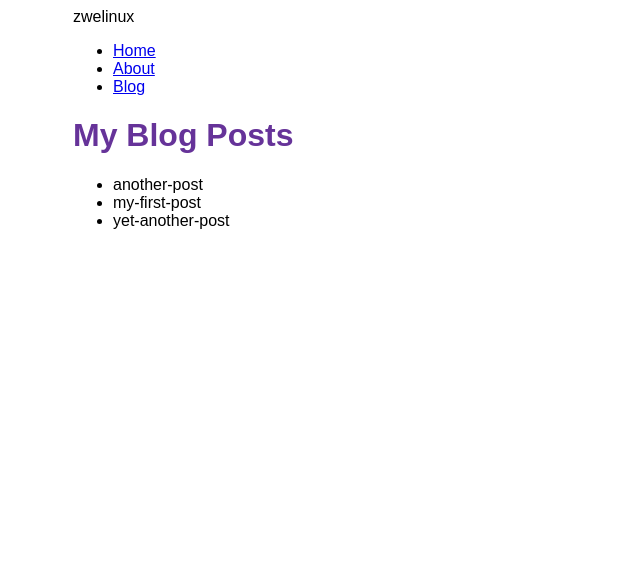
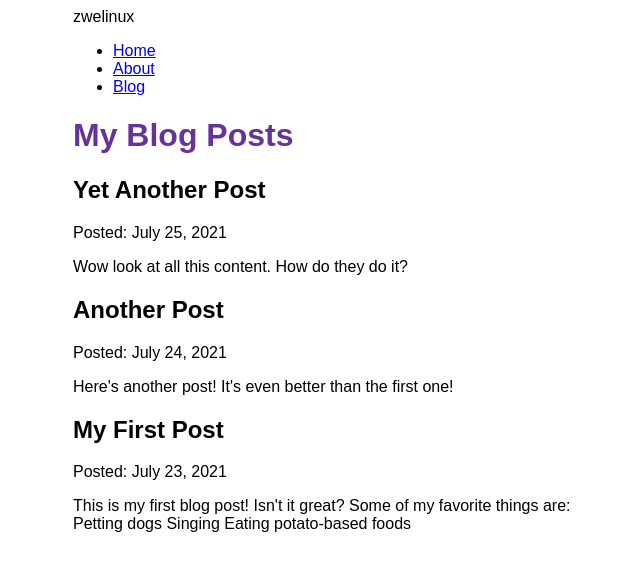
Before and after one commit to wwsict/zwelinux, a Gatsby site: page /blog in a window 1280 px wide. Shown: the whole page, without its empty margins (317-957 px from the left). Built offline with nearby package versions, Linux system fonts and the light colour scheme; Gatsby itself is replaced by a stand-in of ours.

Commit message:
26_12_2022_commit_10

```diff
--- a/blog/another-post.mdx
+++ b/blog/another-post.mdx
@@ -0,0 +1,7 @@
+---
+title: "Another Post"
+date: "2021-07-24"
+slug: "another-post"
+---
+
+Here's another post! It's even better than the first one!
--- a/blog/my-first-post.mdx
+++ b/blog/my-first-post.mdx
@@ -0,0 +1,13 @@
+---
+title: "My First Post"
+date: "2021-07-23"
+slug: "my-first-post"
+---
+
+This is my first blog post! Isn't it *great*?
+
+Some of my **favorite** things are:
+
+* Petting dogs
+* Singing
+* Eating potato-based foods
--- a/blog/yet-another-post.mdx
+++ b/blog/yet-another-post.mdx
@@ -0,0 +1,7 @@
+---
+title: "Yet Another Post"
+date: "2021-07-25"
+slug: "yet-another-post"
+---
+
+Wow look at all this content. How do they do it?
--- a/gatsby-config.js
+++ b/gatsby-config.js
@@ -16,5 +16,6 @@
         path: `${__dirname}/blog`,
       }
     },
+    "gatsby-plugin-mdx",
   ],
 }
--- a/package.json
+++ b/package.json
@@ -14,8 +14,10 @@
     "clean": "gatsby clean"
   },
   "dependencies": {
+    "@mdx-js/react": "^2.2.1",
     "gatsby": "^5.3.3",
     "gatsby-plugin-image": "^3.3.2",
+    "gatsby-plugin-mdx": "^5.3.1",
     "gatsby-plugin-sharp": "^5.3.2",
     "gatsby-source-filesystem": "^5.3.1",
     "react": "^18.2.0",
--- a/src/pages/blog.js
+++ b/src/pages/blog.js
@@ -6,24 +6,30 @@
 const BlogPage = ({ data }) => {
   return (
     <Layout pageTitle="My Blog Posts">
-      <ul>
       {
-        data.allFile.nodes.map(node => (
-          <li key={node.name}>
-            {node.name}
-          </li>
+        data.allMdx.nodes.map((node) => (
+          <article key={node.id}>
+            <h2>{node.frontmatter.title}</h2>
+            <p>Posted: {node.frontmatter.date}</p>
+            <p>{node.excerpt}</p>
+
+          </article>
         ))
       }
-      </ul>
     </Layout>
   )
 }
 
 export const query = graphql`
   query {
-    allFile {
+    allMdx(sort: { frontmatter: { date: DESC }}) {
       nodes {
-        name
+        frontmatter {
+          date(formatString: "MMMM D, YYYY")
+          title
+        }
+        id
+        excerpt
       }
     }
   }
```
Also changed, not shown: 1 other file.
